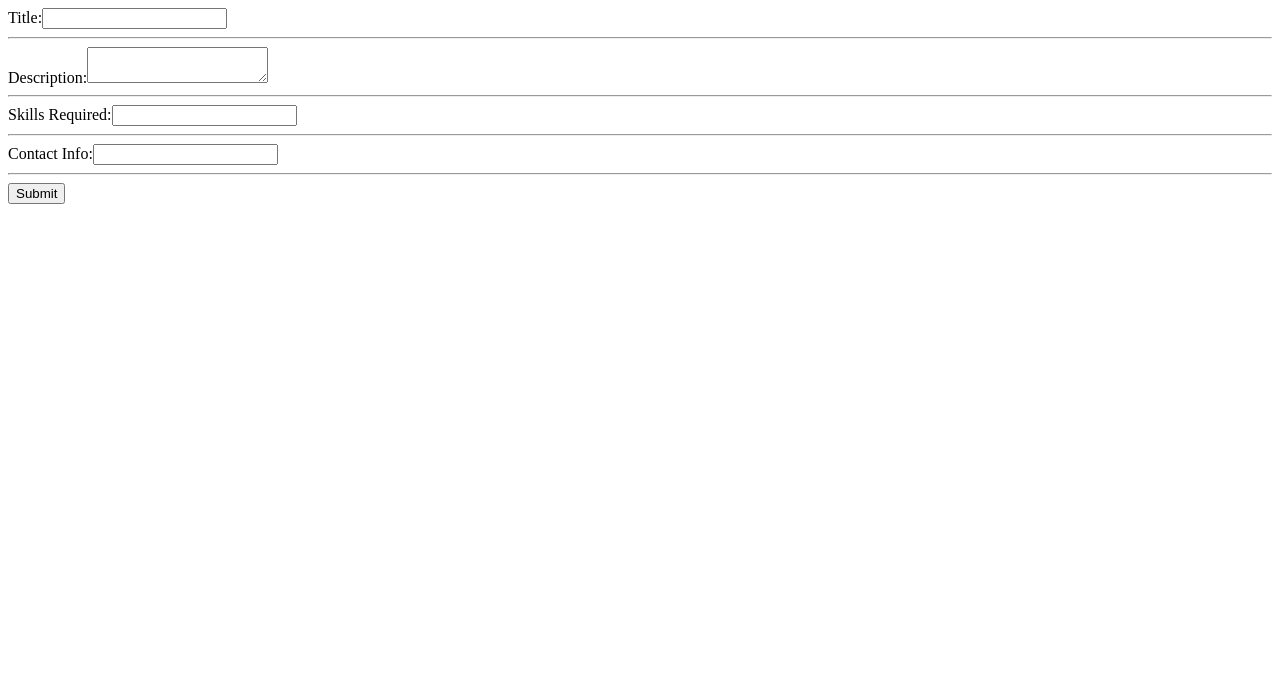
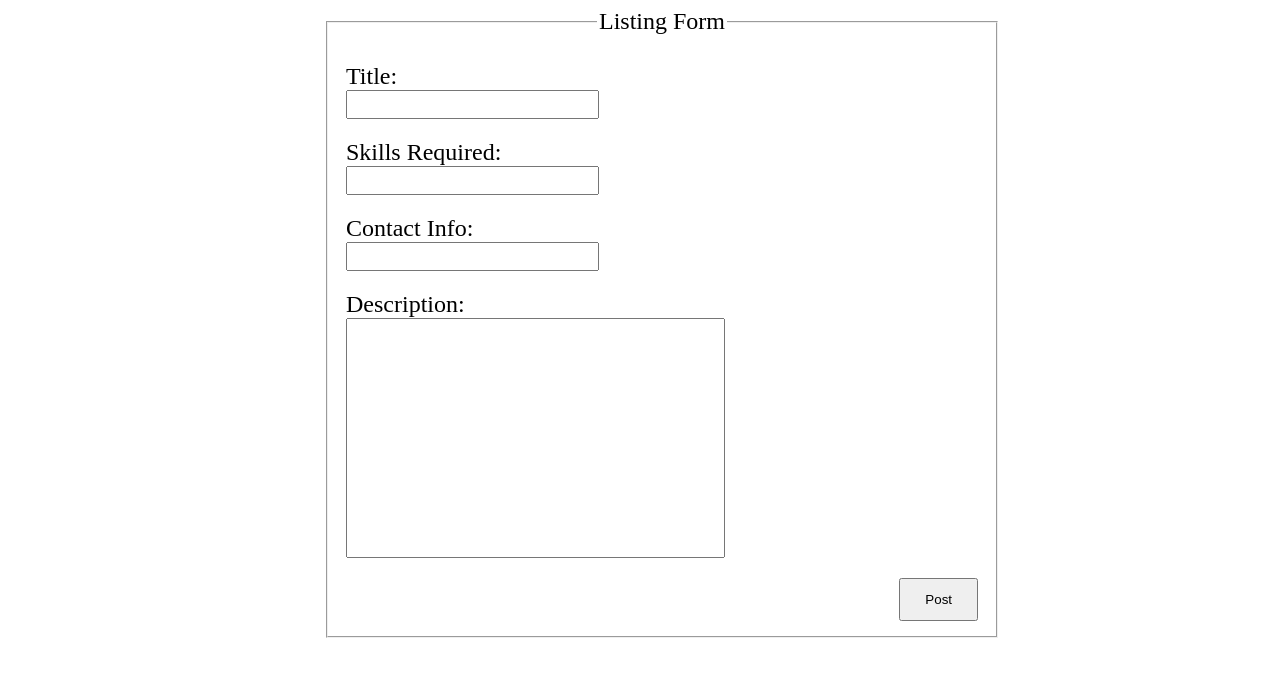
Before and after one commit to yeti-crab-48/DevConnect, a React app: page /form in a window 1280 px wide. Shown: the top 676 px of the page. Built offline with nearby package versions, Linux system fonts and the light colour scheme; no server answers.

Commit message:
styled postform a little

```diff
--- a/client/App.jsx
+++ b/client/App.jsx
@@ -46,7 +46,7 @@ const App = (props) => {
         <Route path='/' element={<Home/>}></Route>
         <Route path='/register' element={<Login/>}></Route>
         <Route path='/form' element={<PostForm/>}></Route>
-        {/* <Route path='*' ></Route> */}
+        {/*404 page: <Route path='*' ></Route> */}
       </Routes>
     </BrowserRouter>
   )
--- a/client/containers/Login.jsx
+++ b/client/containers/Login.jsx
@@ -17,7 +17,7 @@ const Login = (props) => {
   const [isLogin, toggleLogin] = useState(true)
 
   const handleRegister = (e) => {
-    e.preventDefault();
+    e.preventDefault(); //prevents the page from reloading
 
     const loginInfo = {
       username: e.target.username.value,
--- a/client/containers/PostForm.jsx
+++ b/client/containers/PostForm.jsx
@@ -1,6 +1,7 @@
 import React from 'react';
 import { useNavigate } from 'react-router-dom';
 import { useState } from 'react';
+import styled from 'styled-components';
 
 function PostForm() {
   const navigate =useNavigate();
@@ -26,24 +27,76 @@ function PostForm() {
   }
   return(
     <>
-      <form onSubmit={handleSubmit}>
-        <label>Title:
-          <input type="text" name="title" required/>
-        </label><hr/>
-        <label>Description:
-          <textarea name="body" required></textarea>
-        </label><hr/>
-        <label>Skills Required:
-          <input type="text" name="skills" required/>
-        </label><hr/>
-        <label>Contact Info:
-          <input type="text" name="contact" pattern="[0-9]{10}" required/>
-        </label><hr/>
-        <button type="submit">Submit</button>
-      </form>
+      <Form onSubmit={handleSubmit}>
+        <Logo src=''></Logo>
+        <Fieldset>
+          <Legend>Listing Form</Legend>
+          <Label>Title:
+            <Input type="text" name="title" required/>
+          </Label>
+          <Label>Skills Required:
+            <Input type="text" name="skills" required/>
+          </Label>
+          <Label>Contact Info:
+            <Input type="text" name="contact" required/>
+          </Label>
+          <Label>Description:
+            <Textarea name="body" required></Textarea>
+          </Label>
+        <Button type="submit">Post</Button>
+        </Fieldset>
+      </Form>
       {postFailed ? <p style={{color: 'red'}}>FAILED TO SUBMIT POST</p> : null}
     </>
   )
 }
 
+const Logo = styled.img`
+`
+
+const Legend = styled.legend`
+  margin: 0 auto;
+`
+
+const Fieldset = styled.fieldset`
+  width: 100%;
+  display: flex;
+  flex-direction: column;
+  align-items: center;
+`
+
+const Form = styled.form`
+  font-size: 1.5rem;
+  width: 50%;
+  margin: 0 auto;
+`
+
+const Label = styled.label`
+  display: flex;
+  flex-direction: column;
+  align-items: flex-start;
+  margin-top: 20px;
+  width: 100%;
+`
+const Button = styled.button`
+  margin-top: 20px;
+  align-self: flex-end;
+  padding: 0.75rem 1.5rem;
+  cursor: pointer;
+  // background-color: white;
+  // border: 1px solid black;
+`
+const Textarea = styled.textarea`
+  width: 60%;
+  height: 15rem;
+  resize: none;
+  padding: 10px;
+`
+
+const Input = styled.input`
+  width: 40%;
+  padding: 5px;
+`
+
+
 export default PostForm;
```
